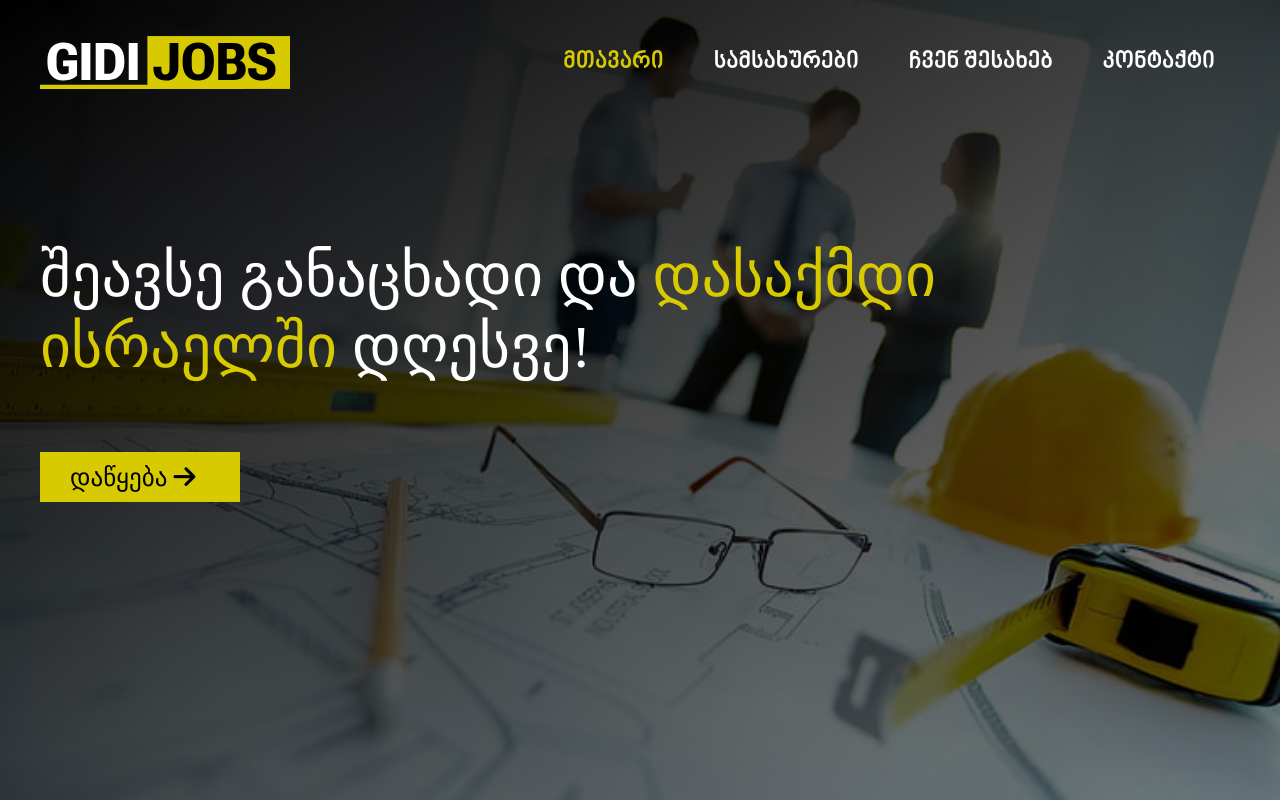
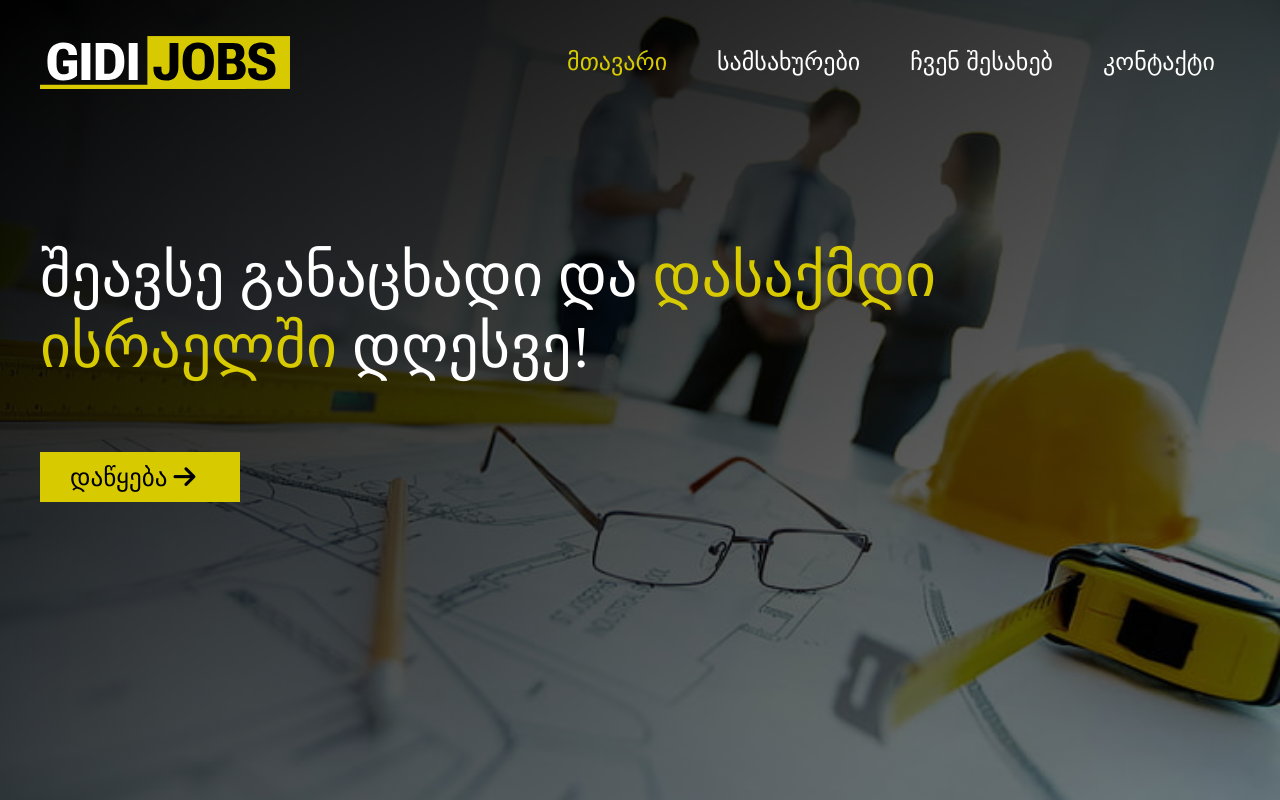
Before and after one commit to Kv4ts0/gidijobs, a plain HTML site: page index.html in a window 1280 px wide. Shown: the top 800 px of the page. Drawn offline with Linux system fonts and the light colour scheme; a web font is replaced by a local one.

Commit message:
Update style.css

```diff
--- a/CSS/style.css
+++ b/CSS/style.css
@@ -1,6 +1,6 @@
 @font-face {
-    font-family: 'BPG nino';
-    src: url('../Fonts/bpg_nino_mtavruli_bold.ttf');
+    font-family: 'BPG boxo';
+    src: url('../Fonts/bpg_boxo.ttf');
 }
 html {
     scroll-behavior: smooth;
@@ -8,7 +8,7 @@ html {
 body{
     margin: 0;
     padding: 0;
-    font-family: 'BPG nino', sans-serif;
+    font-family: 'BPG boxo', sans-serif;
 }
 
 
```
